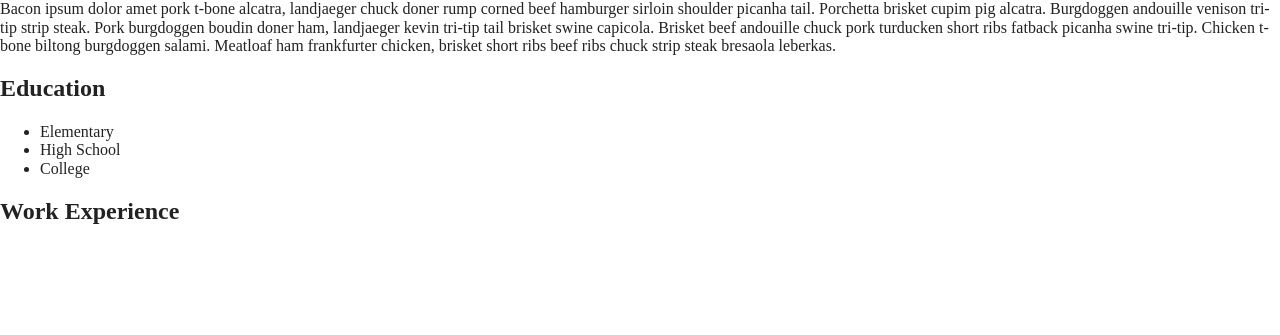
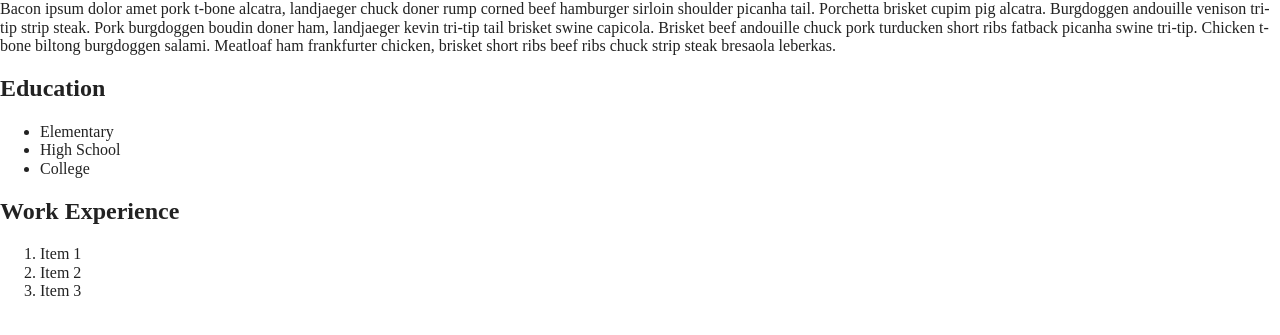
Before and after one commit to nikwismar/H-section-content, a website built with Parcel: page html5-boilerplate_v8.0.0/index.html in a window 1280 px wide. Shown: the part 127-462 px from the top of the page. Built offline with nearby package versions, Linux system fonts and the light colour scheme.

Commit message:
second edit

```diff
--- a/html5-boilerplate_v8.0.0/index.html
+++ b/html5-boilerplate_v8.0.0/index.html
@@ -23,20 +23,32 @@
 </head>
 
 <body>
+  <header>
     <h1>Nikolas Wismar</h1>
       <h2>About</h2>
         <p>Bacon ipsum dolor amet pork t-bone alcatra, landjaeger chuck doner rump corned beef hamburger sirloin shoulder picanha tail. Porchetta brisket cupim pig alcatra. Burgdoggen andouille venison tri-tip strip steak. Pork burgdoggen boudin doner ham, landjaeger kevin tri-tip tail brisket swine capicola. Brisket beef andouille chuck pork turducken short ribs fatback picanha swine tri-tip. Chicken t-bone biltong burgdoggen salami. Meatloaf ham frankfurter chicken, brisket short ribs beef ribs chuck strip steak bresaola leberkas.</p>
+  </header>
+
+  <div>
+  <section>
       <h2>Education</h2>
        <ul>
          <li>Elementary</li>
          <li>High School</li>
          <li>College</li>
       </ul>
+  </section>
+
+  <section>
       <h2>Work Experience</h2>
-      <ul>
+        <ol>
+          <li>Item 1</li>
+          <li>Item 2</li>
+          <li>Item 3</li>
+      </ol>
+  </section>
 
-      </ul>
-
+  </div>
   <!-- Add your site or application content here -->
 
 </body>
```
Lines whose indentation alone changed are shown as unchanged.
